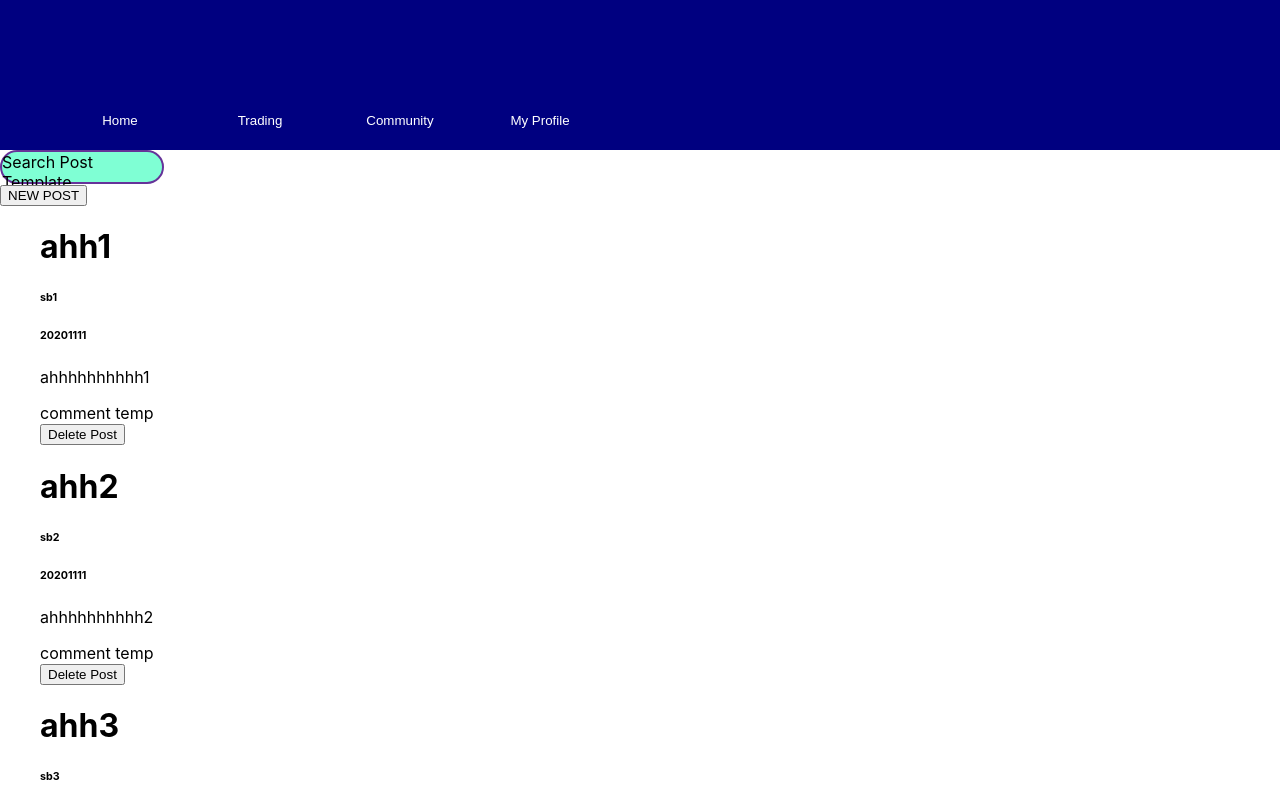
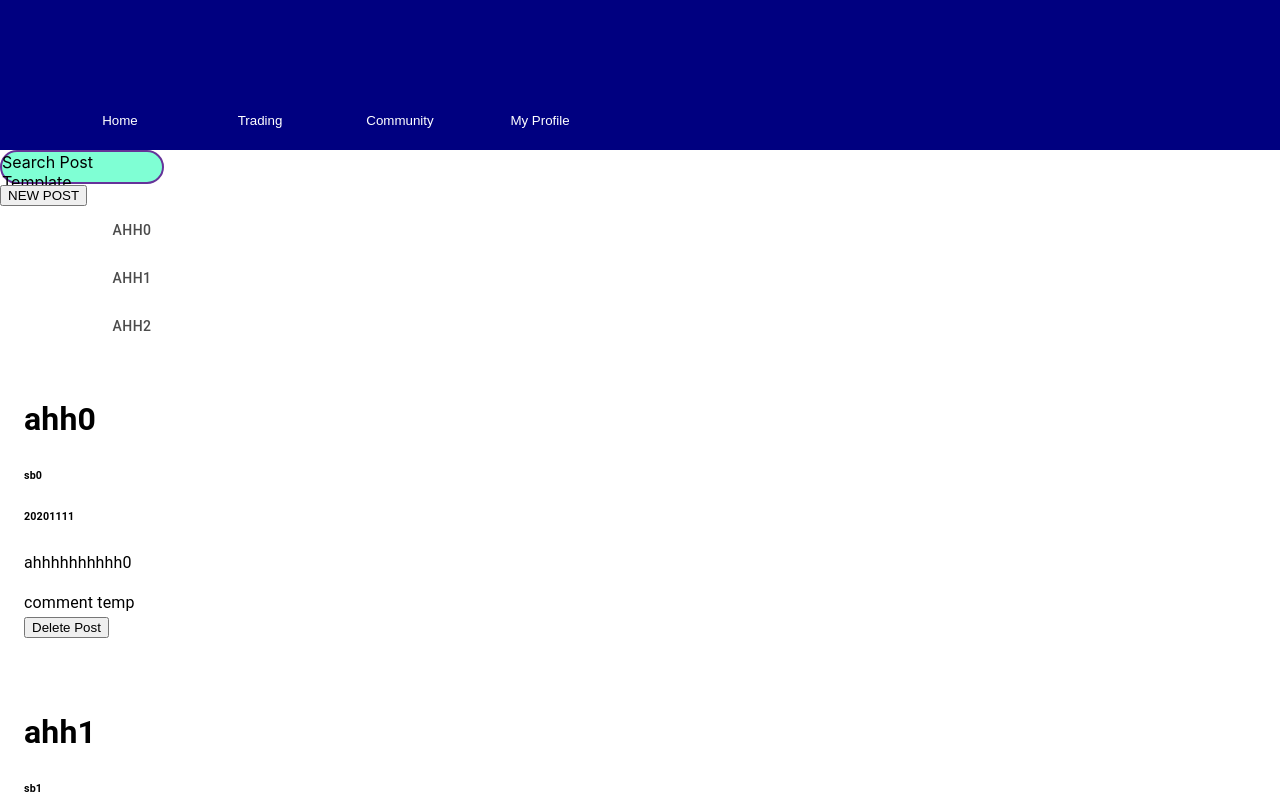
Before and after one commit to jackmao2007/CrypoGOGO, a React (Create React App) app in the folder client/: page /community in a window 1280 px wide. Shown: the top 800 px of the page. Built offline with nearby package versions, Linux system fonts and the light colour scheme.

Commit message:
using material-ui tabs for sidebar, hooks needs to be fixed
idk why antd tabs not working

```diff
--- a/client/src/components/Community/PostList/actions/stack.js
+++ b/client/src/components/Community/PostList/actions/stack.js
@@ -1,8 +1,10 @@
 export const addPost = stack => {
     const postList = stack.state.posts;
+    const newPostID = postList.length
 
     const post = {
-        title: "ahhNEW", author: "sbNEW", content: "ahhhhhhhhhhNEW", date: "20201111"
+        postID: newPostID, title: "ahh"+`${newPostID}`,
+        author: "sbNEW", content: "ahhhhhhhhhhNEW", date: "20201111"
     };
 
     postList.push(post);
--- a/client/src/components/Community/PostList/index.jsx
+++ b/client/src/components/Community/PostList/index.jsx
@@ -1,23 +1,55 @@
-import { TableBody } from '@material-ui/core';
-import React, { Component } from 'react';
+import React, { Component } from "react";
 import Post from "./Post/index";
+import Tabs from "@material-ui/core/Tabs";
+import Tab from "@material-ui/core/Tab";
+import Typography from '@material-ui/core/Typography';
+import Box from '@material-ui/core/Box';
 
+function TabPanel(props) {
+  const { children, value, index, ...other } = props;
 
+  return (
+    <div
+      role="tabpanel"
+      hidden={value !== index}
+      id={`vertical-tabpanel-${index}`}
+      aria-labelledby={`vertical-tab-${index}`}
+      {...other}
+    >
+      {value === index && (
+        <Box p={3}>
+          <Typography>{children}</Typography>
+        </Box>
+      )}
+    </div>
+  );
+}
 class PostList extends Component {
   render() {
-    const {posts, stackComponent} = this.props;
+    const { posts, stackComponent } = this.props;
 
-    return(
+    return (
       <div>
-        <ul>
-          {posts.map((post)=>
-            <Post post={post} stackComponent={stackComponent}></Post>
-          )}
-        </ul>
+        <Tabs
+          orientation="vertical"
+          variant="scrollable"
+        >
+          {posts.map((post) => {
+            return (
+              <Tab key={post.postID} label={post.title}  />
+            );
+          })}
+        </Tabs>
+        {posts.map((post) => {
+          return (
+            <TabPanel value={post.postID} index={post.postID}>
+              <Post post={post} stackComponent={stackComponent} />
+            </TabPanel>
+          );
+        })}
       </div>
-    )
+    );
   }
-
 }
 
 export default PostList;
--- a/client/src/components/Community/index.jsx
+++ b/client/src/components/Community/index.jsx
@@ -12,9 +12,9 @@ class Community extends Component {
         postContent: "",
         postDate: "",
         posts: [
-            {title: "ahh1", author: "sb1", content: "ahhhhhhhhhh1", date: "20201111"},
-            {title: "ahh2", author: "sb2", content: "ahhhhhhhhhh2", date: "20201111"},
-            {title: "ahh3", author: "sb3", content: "ahhhhhhhhhh3", date: "20201111"},
+            {postID: 0, title: "ahh0", author: "sb0", content: "ahhhhhhhhhh0", date: "20201111"},
+            {postID: 1, title: "ahh1", author: "sb1", content: "ahhhhhhhhhh1", date: "20201111"},
+            {postID: 2, title: "ahh2", author: "sb2", content: "ahhhhhhhhhh2", date: "20201111"},
         ]
      }
 
```
